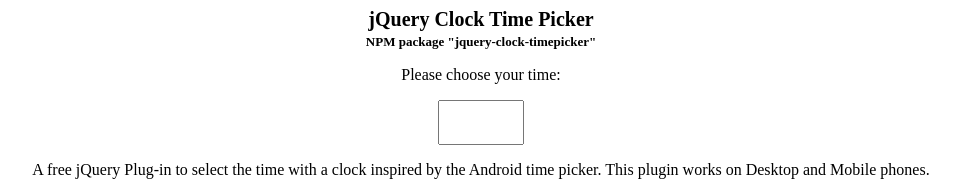
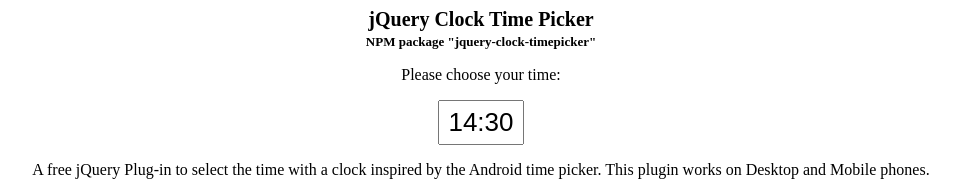
Before and after one commit to loebi-ch/jquery-clock-timepicker, a website: page index.html in a window 1280 px wide. Shown: the top 195 px of the page, without its empty margins (159-1119 px from the left). Drawn offline with nearby package versions, Linux system fonts and the light colour scheme.

Commit message:
Example adjusted.

```diff
--- a/index.html
+++ b/index.html
@@ -22,7 +22,7 @@
    <h1>jQuery Clock Time Picker</h1>
    <h3>NPM package "jquery-clock-timepicker"</h3>
    <p>Please choose your time:</p>
-   <input class="time" type="text" value="" />
+   <input class="time" type="text" value="14:30" />
    <p>A free jQuery Plug-in to select the time with a clock inspired by the Android time picker. This plugin works on Desktop and Mobile phones.</p>
    <p>Download it from GitHub:<br /><a href="https://github.com/loebi-ch/jquery-clock-timepicker">https://github.com/loebi-ch/jquery-clock-timepicker</a></p>
   </div>
```
